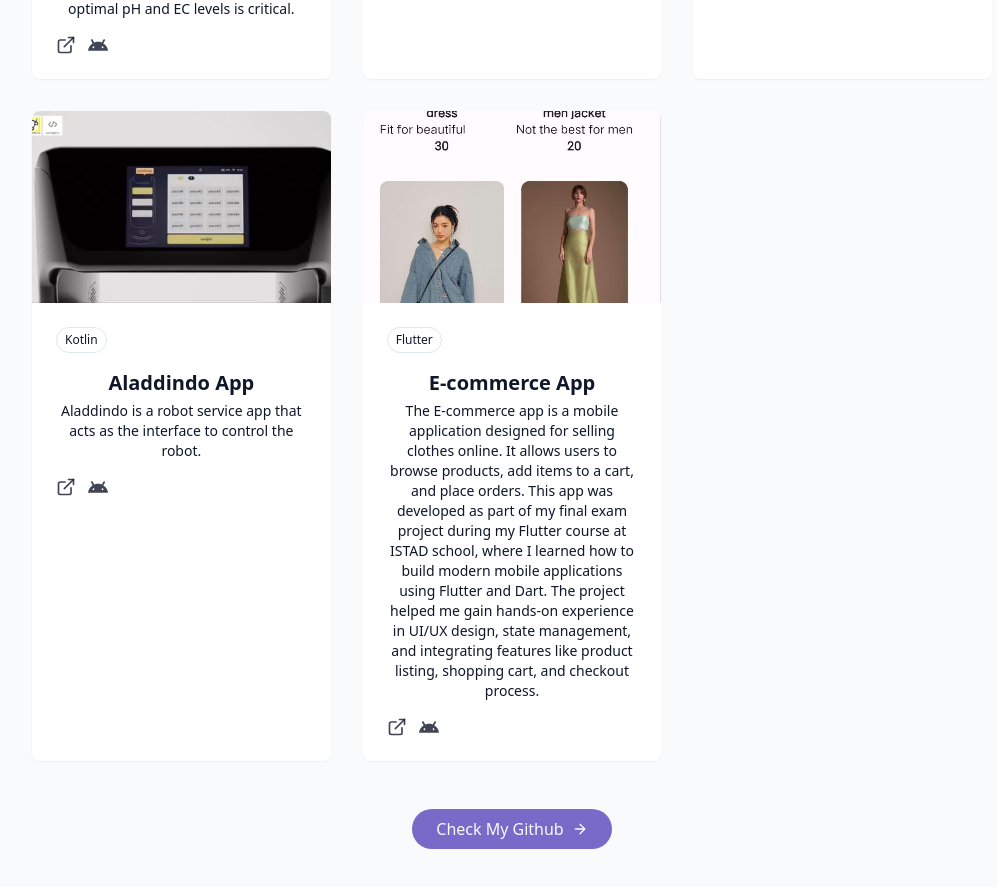
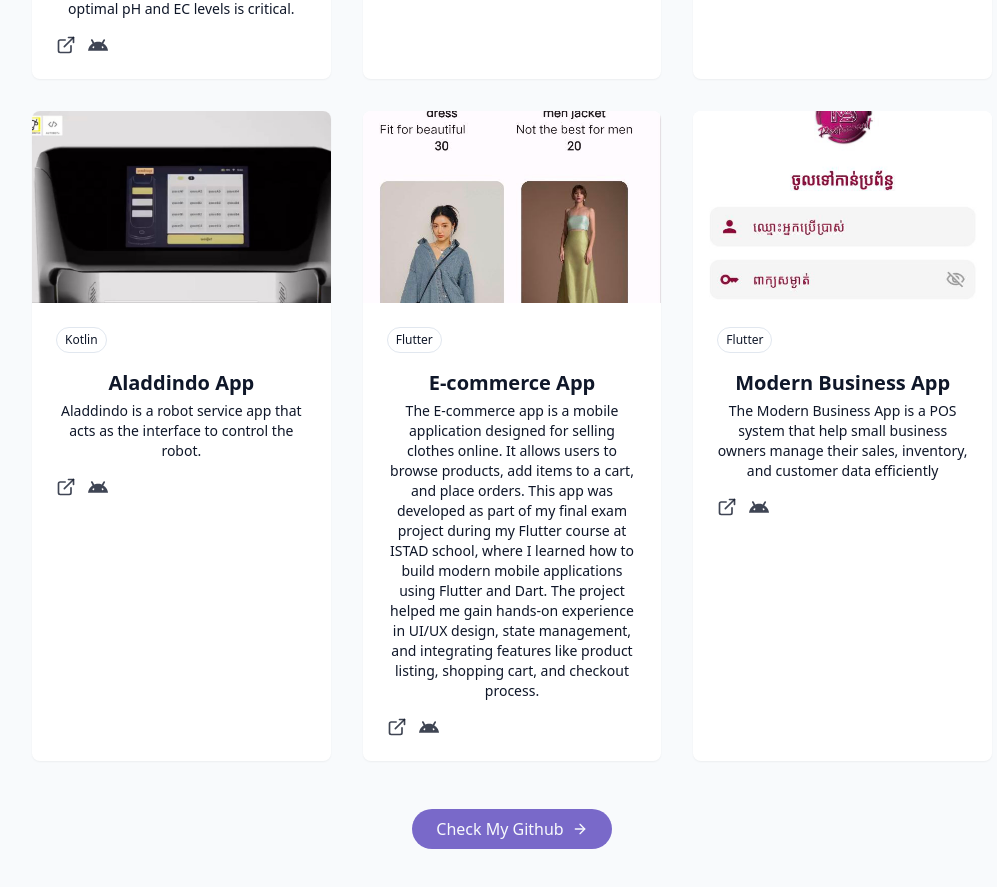
Before and after one commit to Marato01/portfolio_v2, a React (Vite) app: page / in a window 1280 px wide. Shown: the part 6775-7662 px from the top of the page, without its empty margins (128-1125 px from the left). Built offline with nearby package versions, Linux system fonts and the light colour scheme.

Commit message:
add project

```diff
--- a/src/components/ProjectsSection.jsx
+++ b/src/components/ProjectsSection.jsx
@@ -48,6 +48,16 @@ const projects = [
     description:
       "The E-commerce app is a mobile application designed for selling clothes online. It allows users to browse products, add items to a cart, and place orders. This app was developed as part of my final exam project during my Flutter course at ISTAD school, where I learned how to build modern mobile applications using Flutter and Dart. The project helped me gain hands-on experience in UI/UX design, state management, and integrating features like product listing, shopping cart, and checkout process.",
     image: "/ecommerce.jpg",
+    tags: ["Flutter"],
+    demoUrl: "#",
+    githubUrl: "#",
+  },
+   {
+    id: 6,
+    title: "Modern Business App",
+    description:
+      "The Modern Business App is a POS system that help small business owners manage their sales, inventory, and customer data efficiently",
+    image: "/mb_seller.jpg",
     tags: ["Flutter"],
     demoUrl: "#",
     githubUrl: "#",
```
Also changed, not shown: public/mb_seller.jpg (added).
